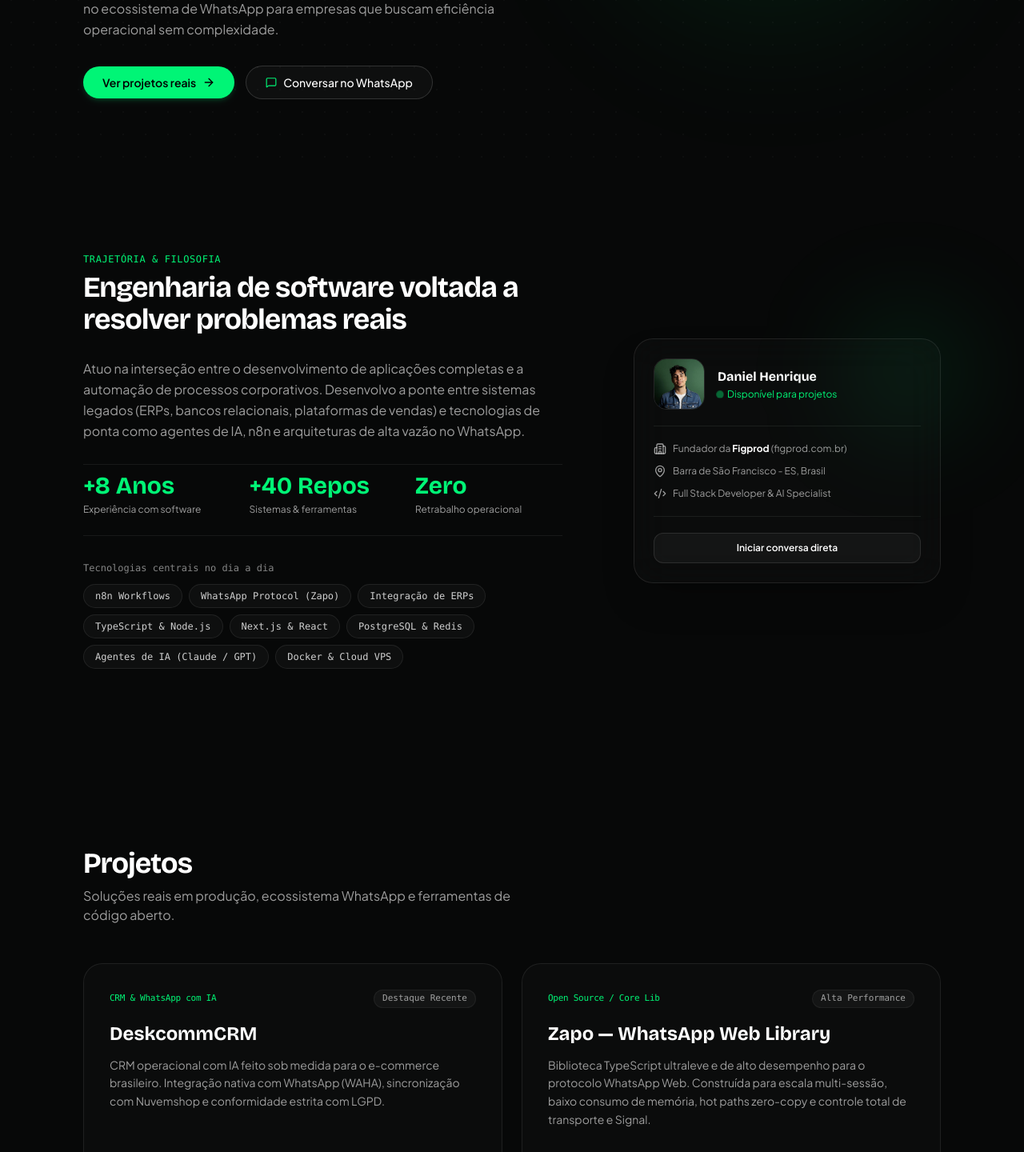
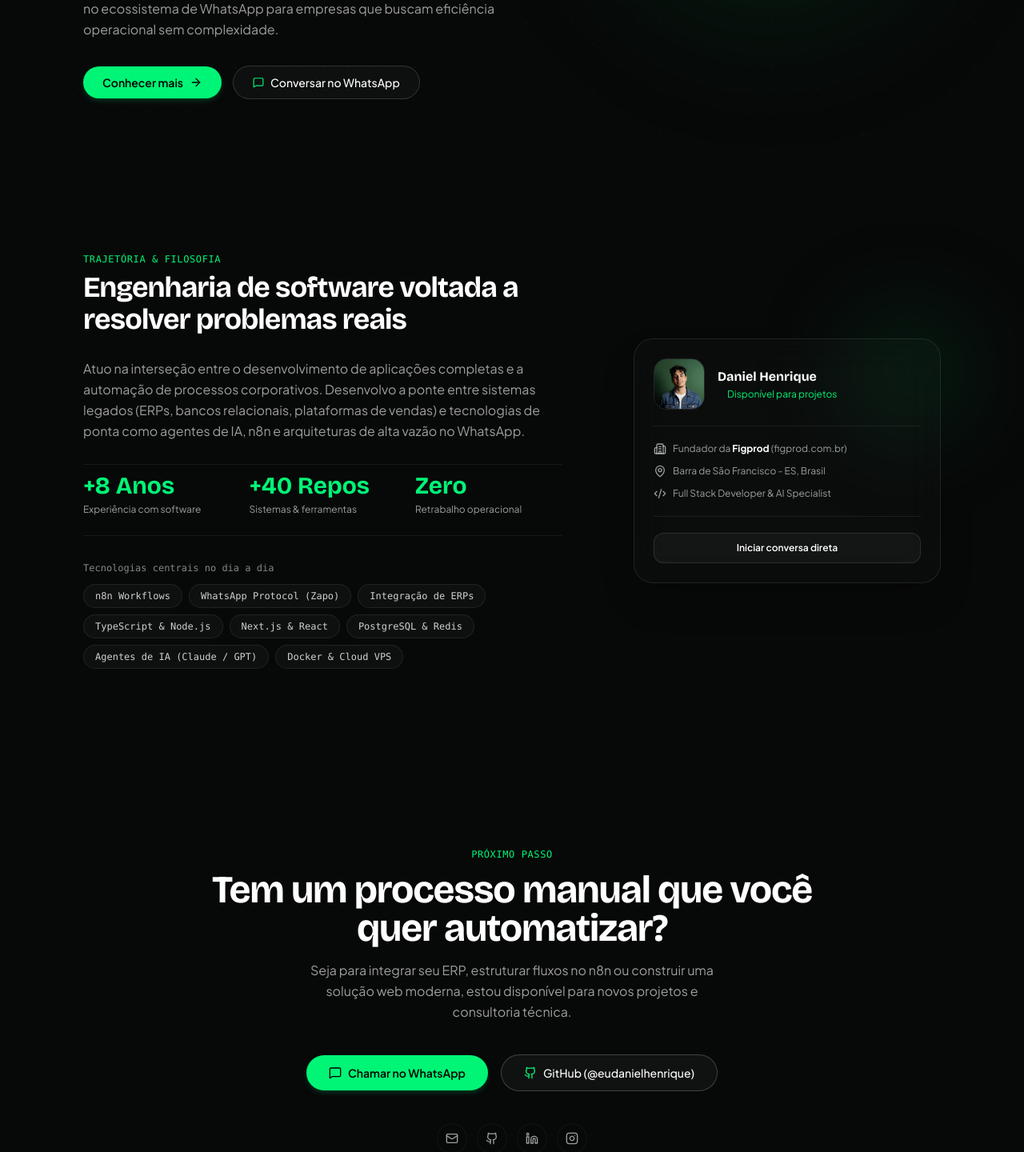
Before and after one commit to eudanielhenrique/phdanielhenrique.com.br, a Next.js app: page / in a window 1280 px wide. Shown: the part 630-2070 px from the top of the page at 80% size. Built offline with nearby package versions, Linux system fonts and the light colour scheme.

Commit message:
feat(design): remocao da secao de projetos e ajuste da navegacao para formato minimalista direto

```diff
--- a/src/app/page.tsx
+++ b/src/app/page.tsx
@@ -1,7 +1,6 @@
 import { Navbar } from "@/components/Navbar";
 import { Hero } from "@/components/Hero";
 import { About } from "@/components/About";
-import { Projects } from "@/components/Projects";
 import { Contact } from "@/components/Contact";
 import { Footer } from "@/components/Footer";
 
@@ -11,7 +10,6 @@
       <Navbar />
       <Hero />
       <About />
-      <Projects />
       <Contact />
       <Footer />
     </main>
--- a/src/components/Hero.tsx
+++ b/src/components/Hero.tsx
@@ -42,10 +42,10 @@
 
             <div className="pt-2 flex flex-wrap items-center gap-3.5">
               <a
-                href="#projetos"
+                href="#sobre"
                 className="inline-flex items-center gap-2 px-6 py-2.5 rounded-full bg-[#00f576] hover:bg-[#00df6c] text-black font-semibold text-xs sm:text-sm transition-all hover:scale-[1.02] active:scale-95 shadow-md shadow-[#00f576]/15"
               >
-                <span>Ver projetos reais</span>
+                <span>Conhecer mais</span>
                 <ArrowRight className="w-4 h-4" />
               </a>
 
--- a/src/components/Navbar.tsx
+++ b/src/components/Navbar.tsx
@@ -9,7 +9,6 @@
 
   const links = [
     { label: "Sobre", href: "#sobre" },
-    { label: "Projetos", href: "#projetos" },
     { label: "Redes Sociais", href: "#redes" },
     { label: "Contato", href: "#contato" },
   ];
```
